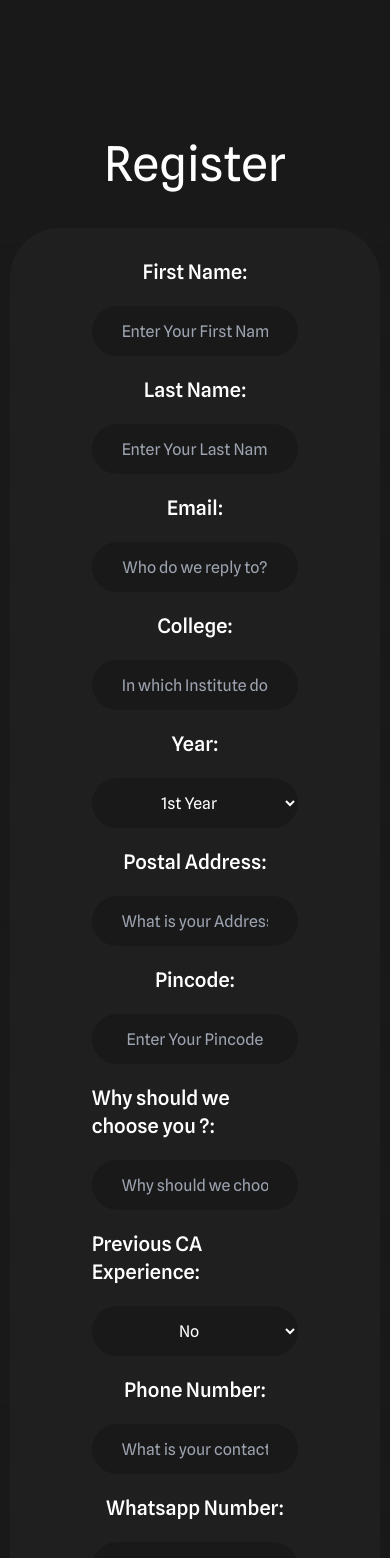
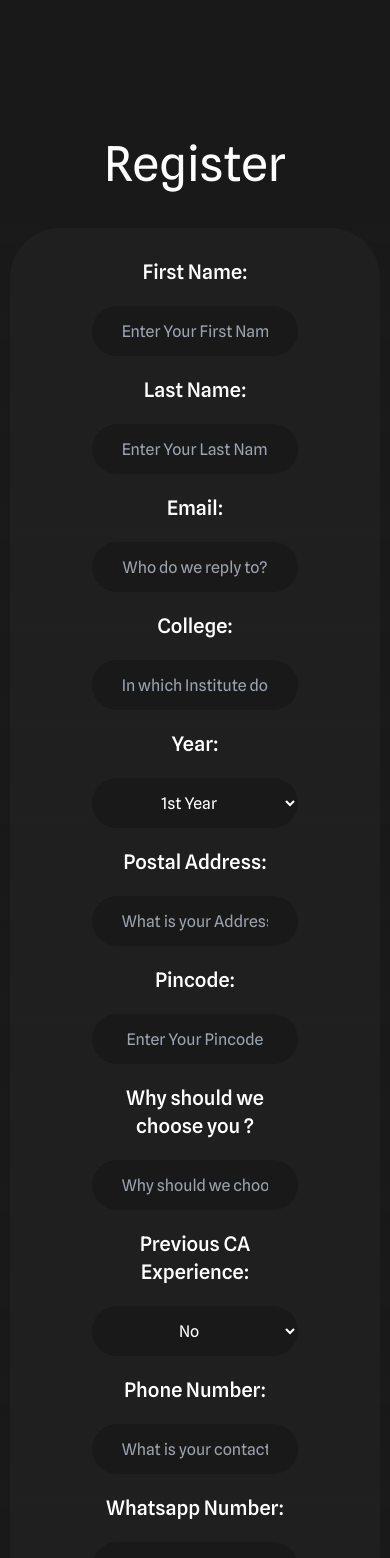
Before and after one commit to technex-iit-bhu/CA_Frontend, a Next.js app: page /register in a window 390 px wide. Shown: the top 1558 px of the page. Built offline with nearby package versions, Linux system fonts and the light colour scheme; a web font is replaced by a local one.

Commit message:
Added required fields and password requirements

```diff
--- a/src/components/register.tsx
+++ b/src/components/register.tsx
@@ -18,6 +18,7 @@ const Register = () => {
                             </span>
                             <input
                                 placeholder='Enter Your First Name'
+                                required
                                 type='text'
                                 className='h-[50px] self-stretch rounded-[50px] grow bg-background px-[30px] lg:text-left text-center'
                             />
@@ -26,6 +27,7 @@ const Register = () => {
                             </span>
                             <input
                                 placeholder='Enter Your Last Name'
+                                required
                                 type='text'
                                 className='h-[50px] grow self-stretch rounded-[50px] bg-background px-[30px] lg:text-left text-center'
                             />
@@ -36,6 +38,7 @@ const Register = () => {
                             </span>
                             <input
                                 placeholder='Who do we reply to?'
+                                required
                                 type='text'
                                 className='h-[50px] self-stretch rounded-[50px] grow bg-background px-[30px] lg:text-left text-center'
                             />
@@ -46,6 +49,7 @@ const Register = () => {
                             </span>
                             <input
                                 placeholder='In which Institute do you study?'
+                                required
                                 type='text'
                                 className='h-[50px] self-stretch rounded-[50px] grow bg-background px-[30px] lg:text-left text-center'
                             />
@@ -61,11 +65,12 @@ const Register = () => {
                             </select>
                         </div>
                         <div className='flex w-8/12 flex-col items-center gap-5 lg:flex-row'>
-                            <span className='text-white select-none align-middle text-xl font-medium'>
+                            <span className='text-white select-none align-middle text-xl font-medium lg:text-left text-center'>
                                 Postal Address:
                             </span>
                             <input
                                 placeholder='What is your Address?'
+                                required
                                 type='text'
                                 className='h-[50px] self-stretch rounded-[50px] grow bg-background px-[30px] lg:text-left text-center'
                             />
@@ -74,22 +79,24 @@ const Register = () => {
                             </span>
                             <input
                                 placeholder='Enter Your Pincode'
+                                required
                                 type='text'
                                 className='h-[50px] grow self-stretch rounded-[50px] bg-background px-[30px] lg:text-left text-center'
                             />
                         </div>
                         <div className='flex w-8/12 flex-col items-center gap-5 lg:flex-row'>
-                            <span className='text-white select-none align-middle text-xl font-medium'>
-                                Why should we choose you ?:
+                            <span className='text-white select-none align-middle text-xl font-medium lg:text-left text-center'>
+                                Why should we choose you ?
                             </span>
                             <input
                                 placeholder='Why should we choose you?'
+                                required
                                 type='text'
                                 className='h-[50px] self-stretch rounded-[50px] grow bg-background px-[30px] lg:text-left text-center'
                             />
                         </div>
                         <div className='flex w-8/12 flex-col items-center gap-5 lg:flex-row'>
-                            <span className='text-white select-none align-middle text-xl font-medium'>
+                            <span className='text-white select-none align-middle text-xl font-medium text-center lg:text-left'>
                                 Previous CA Experience:
                             </span>
                             <select className='h-[50px] grow self-stretch rounded-[50px] bg-background px-[10px] lg:text-left text-center'>
@@ -101,16 +108,18 @@ const Register = () => {
                             </span>
                             <input
                                 placeholder='What is your contact number?'
+                                required
                                 type='text'
                                 className='h-[50px] grow self-stretch rounded-[50px] bg-background px-[30px] lg:text-left text-center'
                             />
                         </div>
                         <div className='flex w-8/12 flex-col items-center gap-5 lg:flex-row'>
-                            <span className='text-white select-none align-middle text-xl font-medium'>
+                            <span className='text-white select-none align-middle text-xl font-medium text-center lg:text-left'>
                                 Whatsapp Number:
                             </span>
                             <input
                                 placeholder='What is your Whatsapp no?'
+                                required
                                 type='text'
                                 className='h-[50px] self-stretch rounded-[50px] grow bg-background px-[30px] lg:text-left text-center'
                             />
@@ -119,6 +128,7 @@ const Register = () => {
                             </span>
                             <input
                                 placeholder='Choose your Username'
+                                required
                                 type='text'
                                 className='h-[50px] grow self-stretch rounded-[50px] bg-background px-[30px] lg:text-left text-center'
                             />
@@ -129,6 +139,8 @@ const Register = () => {
                             </span>
                             <input
                                 placeholder='Password'
+                                required
+                                pattern='(?=.*\d)(?=.*[a-z])(?=.*[A-Z]).{8,}'
                                 type='password'
                                 className='h-[50px] self-stretch rounded-[50px] grow bg-background px-[30px] lg:text-left text-center'
                             />
@@ -137,11 +149,13 @@ const Register = () => {
                             </span>
                             <input
                                 placeholder='Confirm Password'
+                                required
+                                pattern='(?=.*\d)(?=.*[a-z])(?=.*[A-Z]).{8,}'
                                 type='password'
                                 className='h-[50px] grow self-stretch rounded-[50px] bg-background px-[30px] lg:text-left text-center'
                             />
                         </div>
-                        <Link href={'/login'}>Already a Campus Ambassador?</Link>
+                        <Link href={'/login'} className="text-center">Already a Campus Ambassador?</Link>
                         <button className='text-white mb-[10px] mt-[10px] h-[40px] w-[150px] select-none rounded-[50px] bg-red text-[20px] font-bold md:w-[200px]' type='submit'>
                             Register
                         </button>
```
